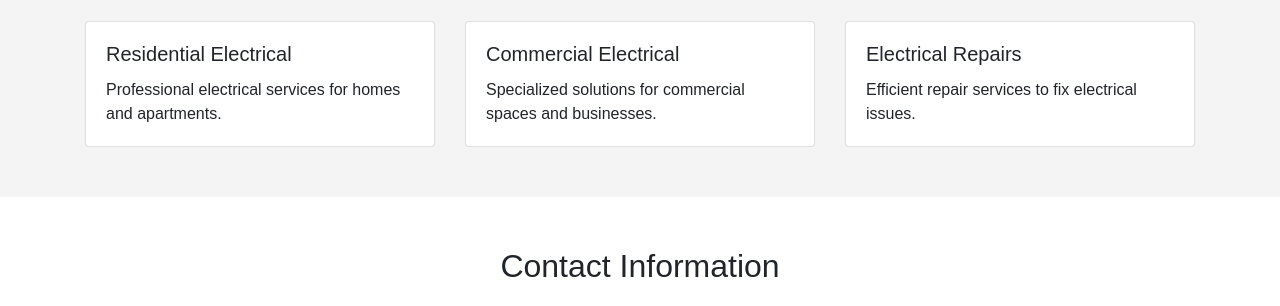
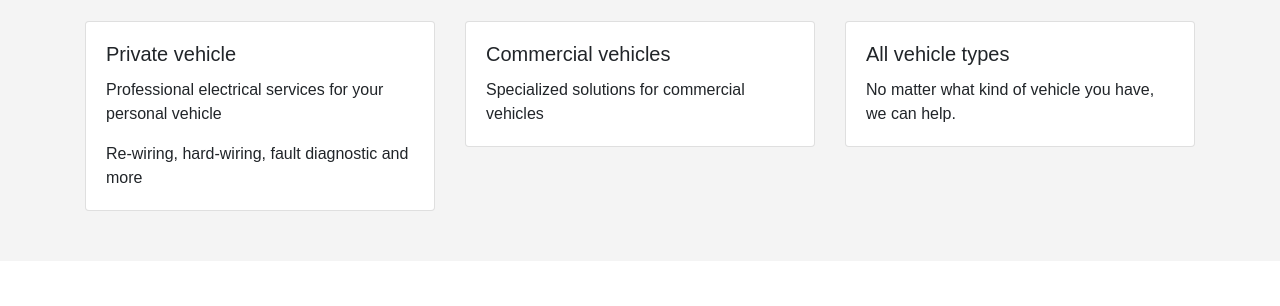
Before and after one commit to MagMillen-Dutka/G-P-A-E, a plain HTML site: page index.html in a window 1280 px wide. Shown: the part 493-799 px from the top of the page. Drawn offline with nearby package versions, Linux system fonts and the light colour scheme.

Commit message:
messaging updated on Our Services section

```diff
--- a/index.html
+++ b/index.html
@@ -58,24 +58,25 @@
         <div class="col-md-4">
           <div class="card">
             <div class="card-body">
-              <h5 class="card-title">Residential Electrical</h5>
-              <p class="card-text">Professional electrical services for homes and apartments.</p>
+              <h5 class="card-title">Private vehicle</h5>
+              <p class="card-text">Professional electrical services for your personal vehicle</p>
+              <p class="card-text">Re-wiring, hard-wiring, fault diagnostic and more</p>
             </div>
           </div>
         </div>
         <div class="col-md-4">
           <div class="card">
             <div class="card-body">
-              <h5 class="card-title">Commercial Electrical</h5>
-              <p class="card-text">Specialized solutions for commercial spaces and businesses.</p>
+              <h5 class="card-title">Commercial vehicles</h5>
+              <p class="card-text">Specialized solutions for commercial vehicles</p>
             </div>
           </div>
         </div>
         <div class="col-md-4">
           <div class="card">
             <div class="card-body">
-              <h5 class="card-title">Electrical Repairs</h5>
-              <p class="card-text">Efficient repair services to fix electrical issues.</p>
+              <h5 class="card-title">All vehicle types</h5>
+              <p class="card-text">No matter what kind of vehicle you have, we can help.</p>
             </div>
           </div>
         </div>
```
